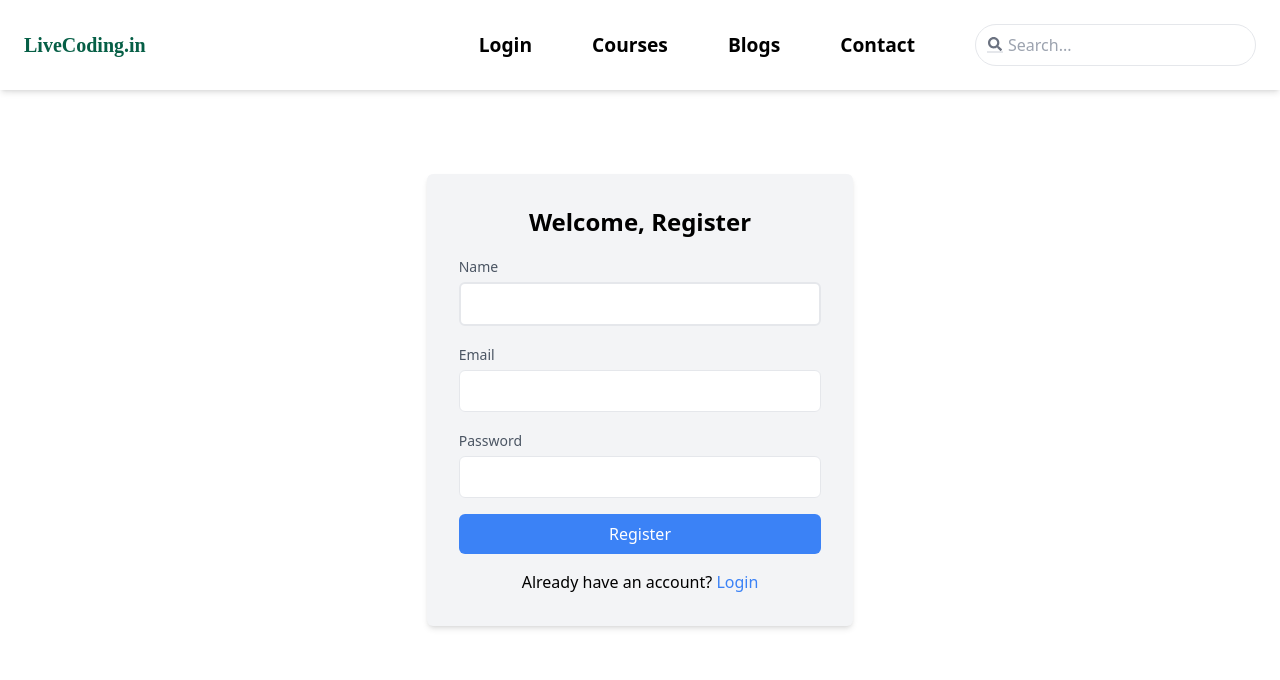
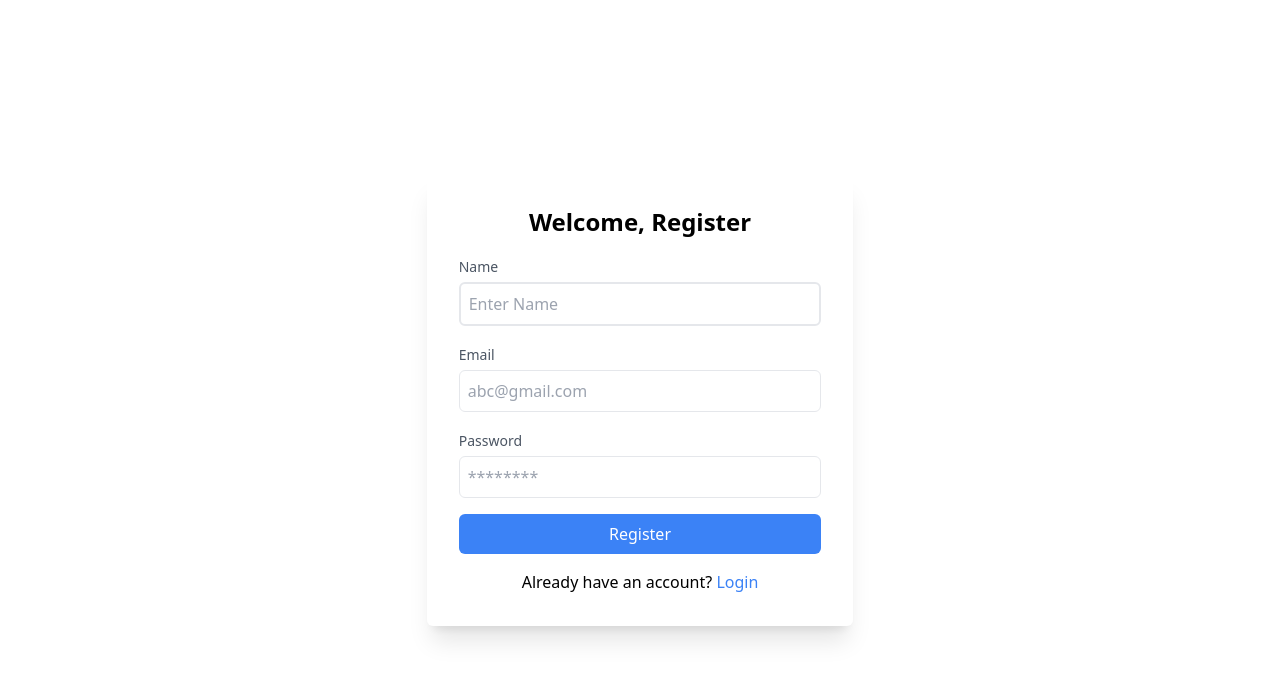
Before and after one commit to adityadixit07/loopcoding, a React (Vite) app in the folder client/: page /register in a window 1280 px wide. Shown: the top 680 px of the page. Built offline with nearby package versions, Linux system fonts and the light colour scheme; no server answers.

Commit message:
ui_improvement+blog

```diff
--- a/client/src/App.jsx
+++ b/client/src/App.jsx
@@ -39,7 +39,7 @@ const App = () => {
 
   return (
     <BrowserRouter>
-      <Navbar />
+      {(isAdmin || isLoggedIn) && <Navbar />}
       <Routes>
         <Route path="/" element={<Home />} />
         <Route path="/register" element={<Register />} />
--- a/client/src/components/Contact.jsx
+++ b/client/src/components/Contact.jsx
@@ -1,5 +1,5 @@
 import React, { useState } from "react";
-import Heading from "./Heading";
+import { motion } from "framer-motion";
 
 const Contact = () => {
   const [formData, setFormData] = useState({
@@ -18,9 +18,7 @@ const Contact = () => {
 
   const handleSubmit = (e) => {
     e.preventDefault();
-    // Handle form submission (e.g., send data to backend)
     console.log(formData);
-    // Reset form fields after submission
     setFormData({
       name: "",
       email: "",
@@ -30,7 +28,13 @@ const Contact = () => {
   };
 
   return (
-    <div className="max-w-md md:mx-auto mx-3 py-[8rem]">
+    <div className="pt-[7rem]">
+      <motion.div
+        initial={{ opacity: 0, y: -20 }}
+        animate={{ opacity: 1, y: 0 }}
+        transition={{ duration: 0.5 }}
+        className="max-w-md mx-auto my-8 px-4 py-6 bg-white rounded-md shadow-md"
+      >
         <h2 className="text-2xl font-bold mb-4 text-center">Contact Us</h2>
         <form onSubmit={handleSubmit} className="space-y-4">
           <div>
@@ -98,6 +102,7 @@ const Contact = () => {
             </button>
           </div>
         </form>
+      </motion.div>
     </div>
   );
 };
--- a/client/src/redux/API.js
+++ b/client/src/redux/API.js
@@ -2,8 +2,8 @@
 import axios from "axios";
 
 const API = axios.create({
-  baseURL: "http://localhost:9898/api",
-  // baseURL: "https://courseapp-loopcoding.onrender.com/api",
+  // baseURL: "http://localhost:9898/api",
+  baseURL: "https://courseapp-loopcoding.onrender.com/api",
 });
 API.interceptors.request.use((req) => {
   if (localStorage.getItem("token")) {
--- a/client/src/user/Login.jsx
+++ b/client/src/user/Login.jsx
@@ -3,6 +3,7 @@ import { Link, useNavigate } from "react-router-dom";
 import "../styles/register.css";
 import { useDispatch } from "react-redux";
 import { clearError, loginUser } from "../redux/userSlice";
+import { motion } from "framer-motion";
 
 const Login = () => {
   const [email, setEmail] = useState("");
@@ -29,8 +30,14 @@ const Login = () => {
   };
 
   return (
-    <div className="login flex items-center justify-center">
-      <div className="main flex items-center flex-col justify-center bg-gray-100 p-8 rounded-md shadow-md sm:w-full md:w-96 lg:w-1/2 xl:w-1/3">
+    <motion.div
+      initial={{ y: "-40vh" }}
+      animate={{ y: 0 }}
+      transition={{ type: "tween", stiffness: 120 }}
+      className="login flex items-center justify-center "
+    >
+      {/* <div className="login flex items-center justify-center "> */}
+      <div className="main flex items-center flex-col justify-center shadow-xl bg-white p-8 rounded-md sm:w-full md:w-96 lg:w-1/2 xl:w-1/3">
         <h1 className="text-2xl font-semibold mb-4">Welcome, Login</h1>
         <form className="flex flex-col w-full" onSubmit={handleLogin}>
           <div className="mb-4">
@@ -48,6 +55,7 @@ const Login = () => {
               id="email"
               required
               className="mt-1 p-2 border rounded-md w-full"
+              placeholder="abc@gmail.com"
             />
           </div>
           <div className="mb-4">
@@ -65,6 +73,7 @@ const Login = () => {
               id="password"
               required
               className="mt-1 p-2 border rounded-md w-full"
+              placeholder="*********"
             />
           </div>
           <button
@@ -89,7 +98,7 @@ const Login = () => {
           </Link>
         </p>
       </div>
-    </div>
+    </motion.div>
   );
 };
 
--- a/client/src/user/Register.jsx
+++ b/client/src/user/Register.jsx
@@ -1,5 +1,6 @@
 import { useState } from "react";
 import "../styles/register.css";
+import { motion } from "framer-motion";
 import { Link } from "react-router-dom";
 import { useDispatch } from "react-redux";
 import {
@@ -38,11 +39,16 @@ const Register = () => {
   };
 
   return (
-    <div className="register flex items-center justify-center h[100vh]">
+    <motion.div
+      initial={{ y: "-40vh" }}
+      animate={{ y: 0 }}
+      transition={{ type: "tween", stiffness: 120 }}
+      className="login flex items-center justify-center "
+    >
       <div
         className={`main ${
           cardFlipped ? "flipped" : ""
-        } flex items-center flex-col justify-center bg-gray-100 p-8 rounded-md shadow-md md:w-96 lg:w-1/2 xl:w-1/3`}
+        } flex items-center flex-col justify-center shadow-xl bg-white p-8 rounded-md md:w-96 lg:w-1/2 xl:w-1/3`}
       >
         {registrationSuccess ? (
           <div className="flipped">
@@ -72,6 +78,7 @@ const Register = () => {
                   id="username"
                   required
                   className="mt-1 p-2 border-2 outline-none rounded-md w-full"
+                  placeholder="Enter Name"
                 />
               </div>
               <div className="mb-4">
@@ -89,6 +96,7 @@ const Register = () => {
                   id="email"
                   required
                   className="mt-1 p-2 border rounded-md w-full"
+                  placeholder="abc@gmail.com"
                 />
               </div>
               <div className="mb-4">
@@ -106,6 +114,7 @@ const Register = () => {
                   id="password"
                   required
                   className="mt-1 p-2 border rounded-md w-full"
+                  placeholder="********"
                 />
               </div>
               <button
@@ -132,7 +141,7 @@ const Register = () => {
           </>
         )}
       </div>
-    </div>
+    </motion.div>
   );
 };
 
```
Also changed, not shown: 7 other files (tests, documents, lock files or other folders). Lines whose indentation alone changed are shown as unchanged.
